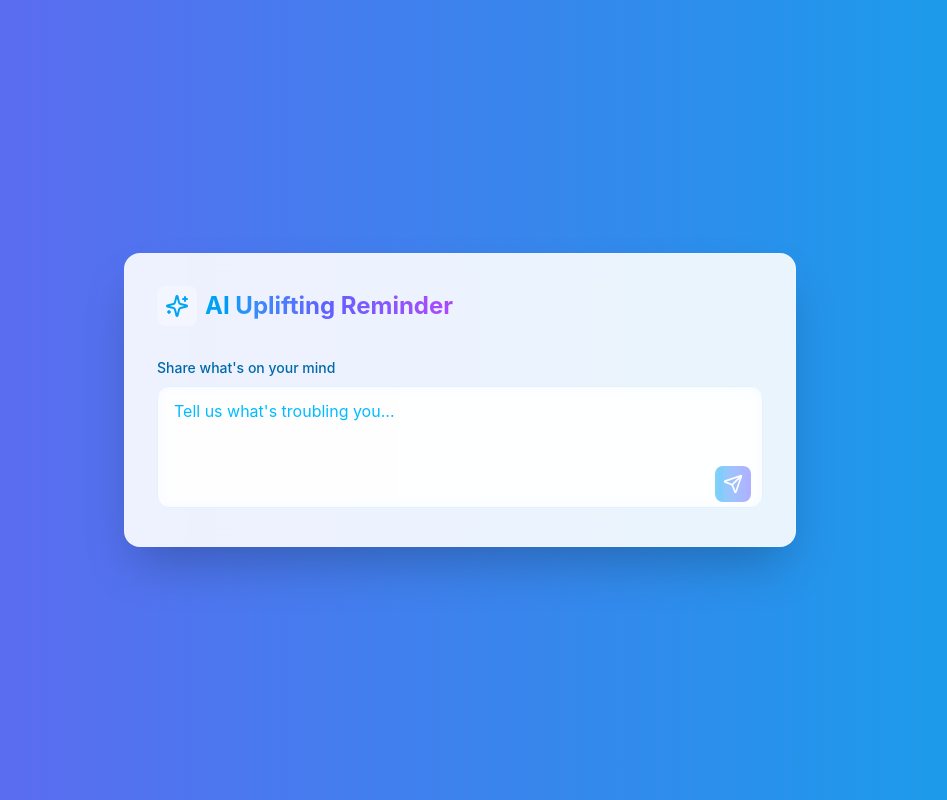
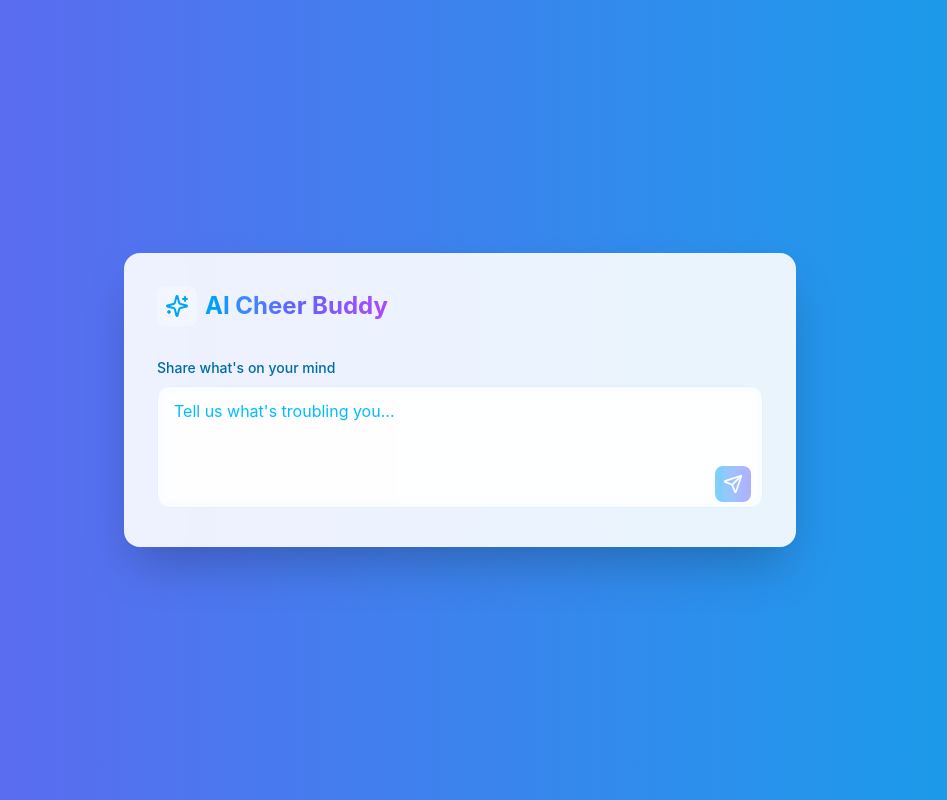
Before and after one commit to maafaishal/ai-cheer-buddy, a React (Vite) app: page / in a window 1280 px wide. Shown: the whole page, without its empty margins (180-1127 px from the left). Built offline with nearby package versions, Linux system fonts and the light colour scheme; no server answers.

Commit message:
refactor: rename

```diff
--- a/index.html
+++ b/index.html
@@ -4,7 +4,7 @@
     <meta charset="UTF-8" />
     <link rel="icon" type="image/svg+xml" href="/sparkle.svg" />
     <meta name="viewport" content="width=device-width, initial-scale=1.0" />
-    <title>AI Uplifting Reminder</title>
+    <title>AI Cheer Buddy</title>
   </head>
   <body>
     <div id="root"></div>
--- a/src/App.tsx
+++ b/src/App.tsx
@@ -178,7 +178,7 @@ function App() {
             <Sparkles className="w-6 h-6 text-sky-500" />
           </div>
           <h1 className="text-2xl font-bold bg-clip-text text-transparent bg-gradient-to-r from-sky-500 via-indigo-500 to-purple-500">
-            AI Uplifting Reminder
+            AI Cheer Buddy
           </h1>
         </div>
         <div className="space-y-6">
--- a/src/index.css
+++ b/src/index.css
@@ -20,7 +20,11 @@ body {
 }
 
 button {
-  cursor: auto;
+  cursor: pointer;
+}
+
+button:disabled {
+  cursor: not-allowed;
 }
 
 @keyframes gradient {
```
Also changed, not shown: 1 other file (tests, documents, lock files or other folders).
